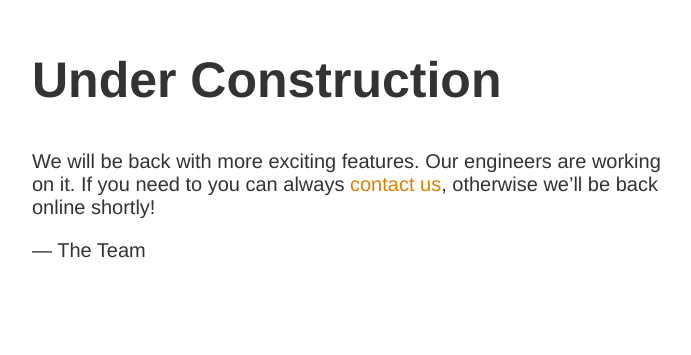
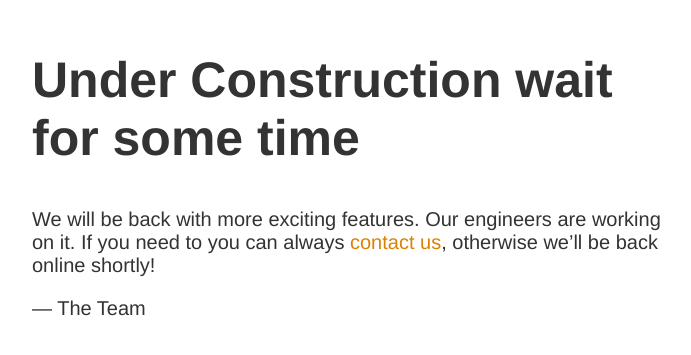
Before and after one commit to Vishnuraj2mail/new-project, a plain HTML site: page index.html in a window 1280 px wide. Shown: the part 149-504 px from the top of the page, without its empty margins (283-974 px from the left). Drawn offline with Linux system fonts and the light colour scheme.

Commit message:
update
test

```diff
--- a/index.html
+++ b/index.html
@@ -10,7 +10,7 @@
 </style>
 
 <article>
-    <h1>Under Construction</h1>
+    <h1>Under Construction wait for some time</h1>
     <div>
         <p>We will be back with more exciting features. Our engineers are working on it. If you need to you can always <a href="mailto:#">contact us</a>, otherwise we&rsquo;ll be back online shortly!</p>
         <p>&mdash; The Team</p>
```
